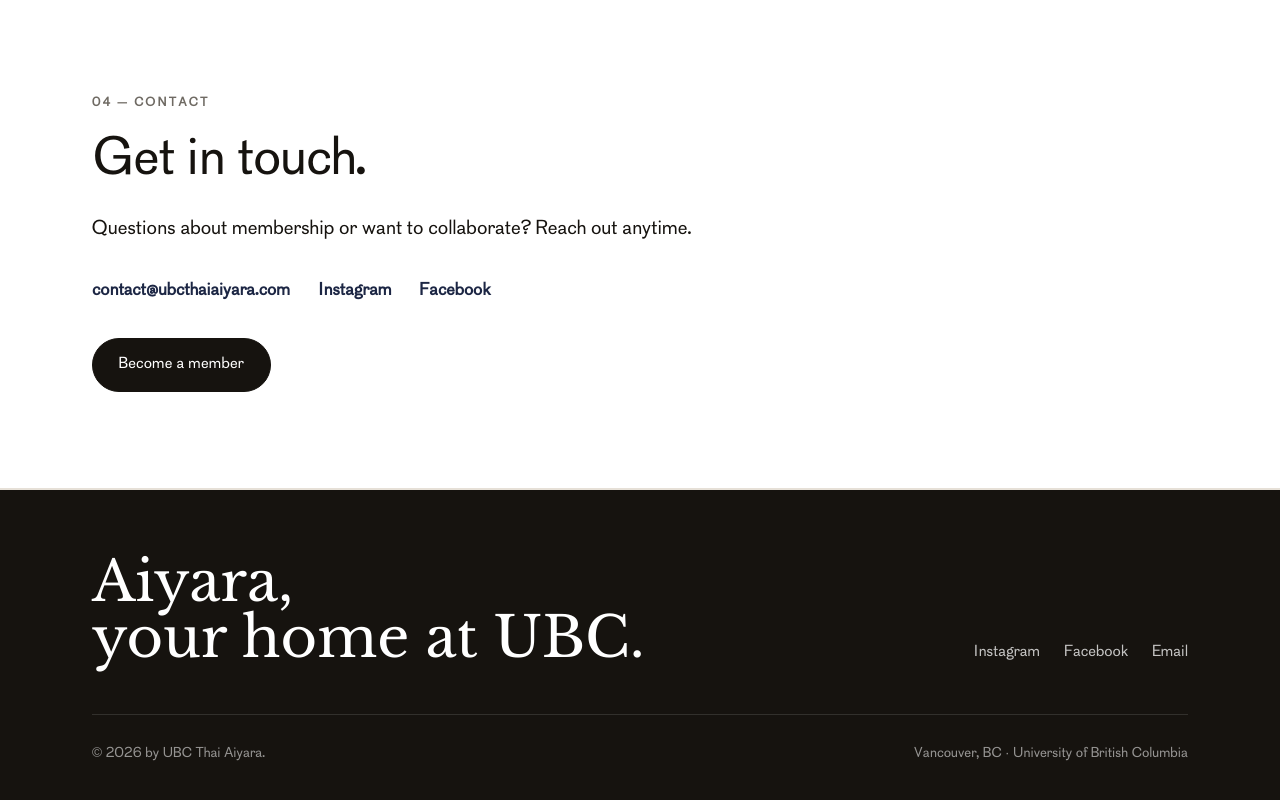
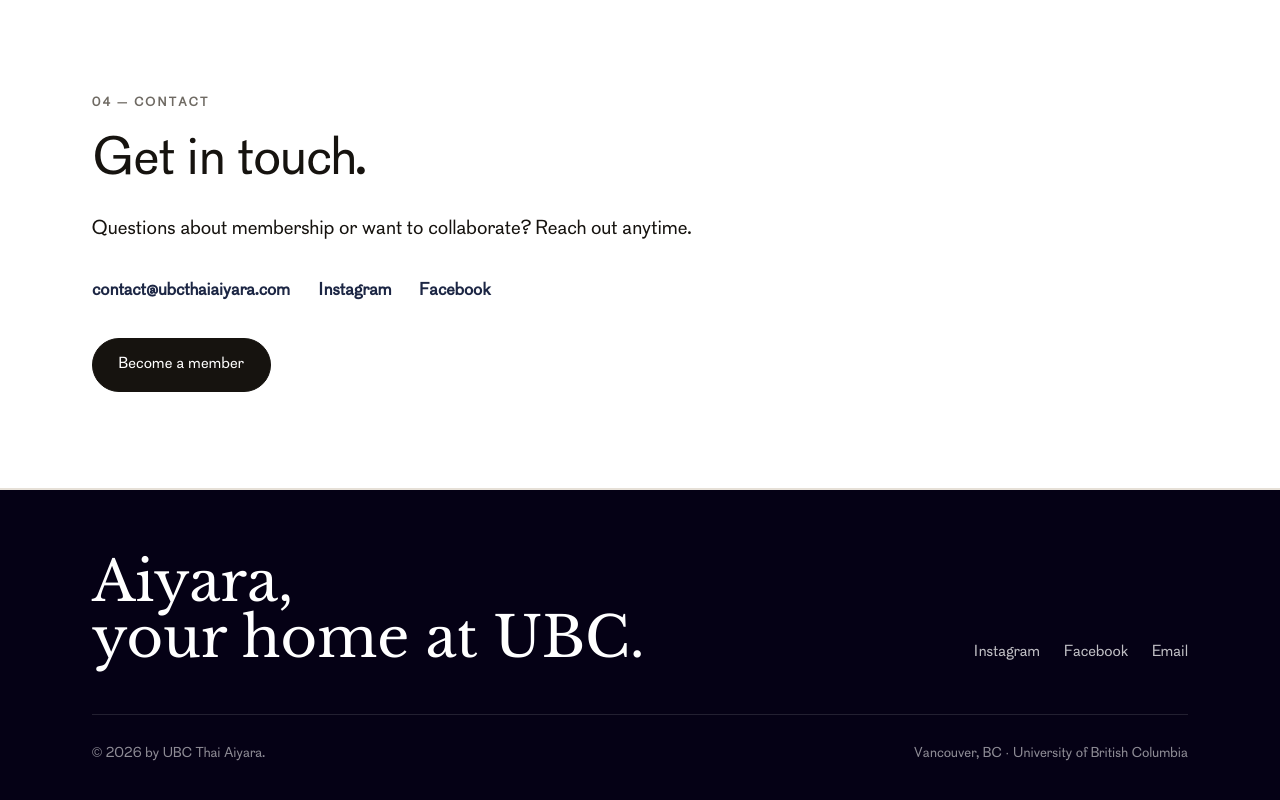
Before and after one commit to ubcthaiaiyara/website, a Next.js app: page / in a window 1280 px wide. Shown: the part 2890-3690 px from the top of the page. Built offline with nearby package versions, Linux system fonts and the light colour scheme; no server answers.

Commit message:
style(footer): match footer to html background

```diff
--- a/app/globals.css
+++ b/app/globals.css
@@ -579,7 +579,7 @@ body:has(.hero) .site-header:not(.is-scrolled):not(.is-open) .button {
 /* ---------- Footer ---------- */
 .site-footer {
   border-top: 1px solid var(--border);
-  background: var(--fg);
+  background: #050115;
   color: rgba(255, 255, 255, 0.75);
 }
 
```
